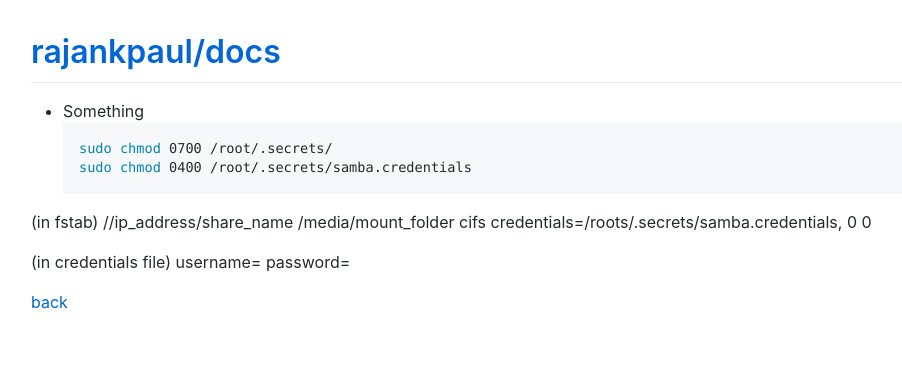
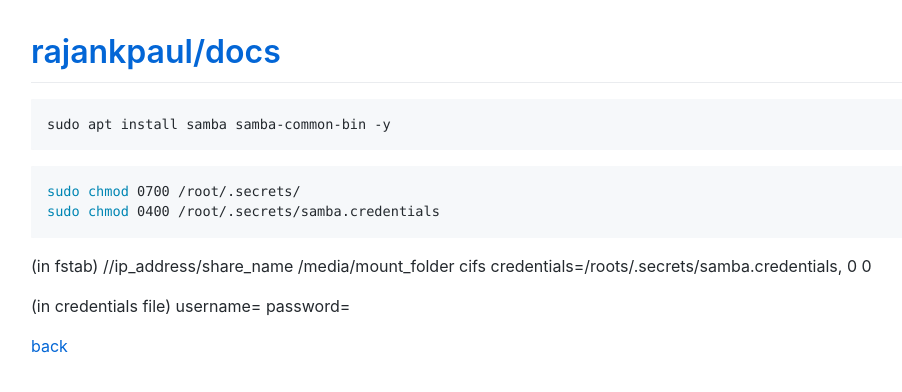
Before and after one commit to rajankpaul/docs, a Jekyll site: the page built from tutorials/linux/samba/index.md, in a window 1280 px wide. Shown: the top 392 px of the page, without its empty margins (119-1021 px from the left). Built offline with Jekyll 4.4.1, drawn with Linux system fonts in a browser that asks for light colours; comment, search, counter and statistics services are not loaded.

Commit message:
Update index.md

````diff
--- a/tutorials/linux/samba/index.md
+++ b/tutorials/linux/samba/index.md
@@ -3,7 +3,10 @@ layout: default
 title: Samba
 ---
 
-*   Something
+```
+sudo apt install samba samba-common-bin -y
+```
+
 ```bash
 sudo chmod 0700 /root/.secrets/
 sudo chmod 0400 /root/.secrets/samba.credentials
````
